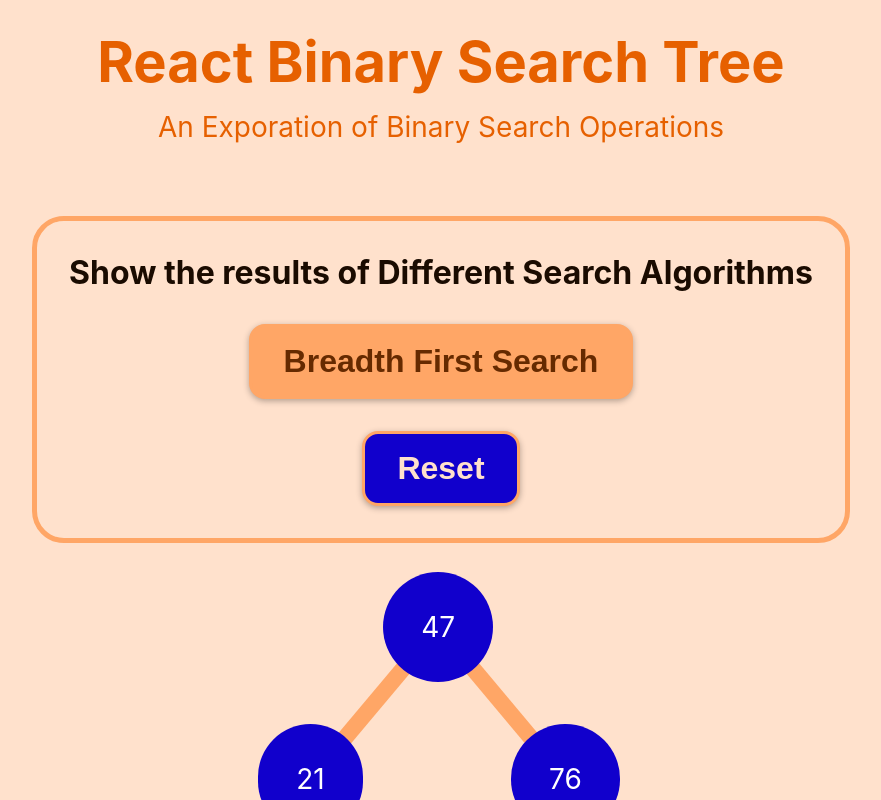
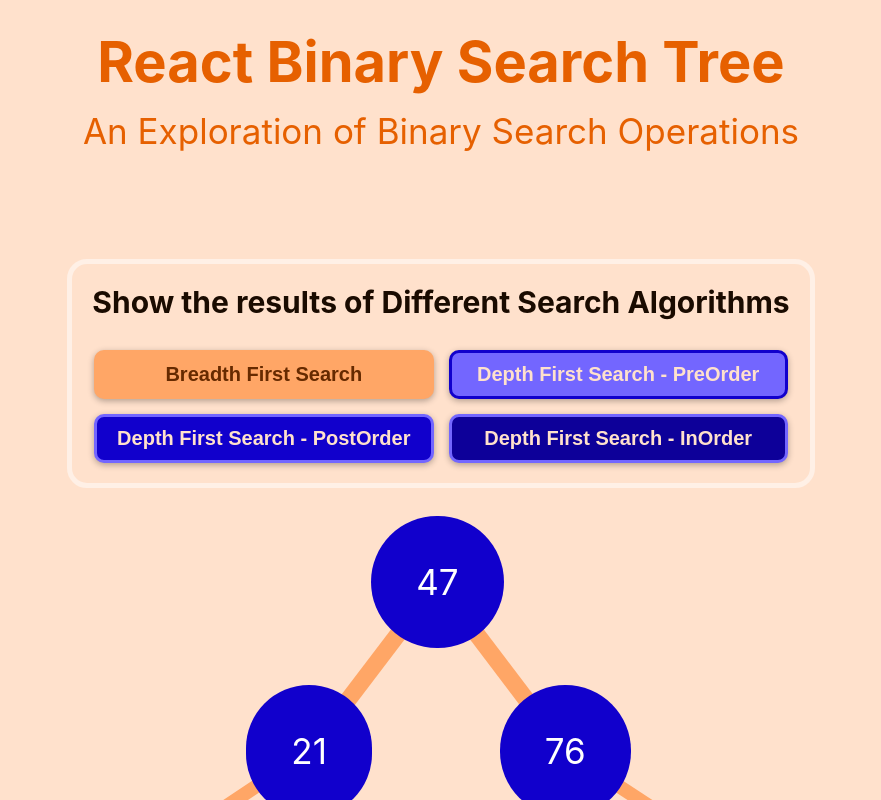
Before and after one commit to JasonToups/react-binary-search, a React (Vite) app: page / in a window 1280 px wide. Shown: the whole page, without its empty margins (199-1080 px from the left). Built offline with nearby package versions, Linux system fonts and the light colour scheme.

Commit message:
style and structure updates

```diff
--- a/src/App.jsx
+++ b/src/App.jsx
@@ -72,18 +72,46 @@ class BST {
   }
   // Depth First Search
   DFSPreOrder() {
-    let currentNode = this.root;
-    let queue = [];
+    let rootNode = this.root;
     let results = [];
-    if (!currentNode) return results;
-    queue.push(currentNode);
+    if (!rootNode) return results;
 
-    while (queue.length) {
-      currentNode = queue.shift();
+    const traverse = (currentNode) => {
       results.push(currentNode.value);
-      if (currentNode.left) queue.push(currentNode.left);
-      if (currentNode.right) queue.push(currentNode.right);
-    }
+      if (currentNode.left) traverse(currentNode.left);
+      if (currentNode.right) traverse(currentNode.right);
+    };
+
+    traverse(rootNode);
+    return results;
+  }
+  DFSPostOrder() {
+    let rootNode = this.root;
+    let results = [];
+    if (!rootNode) return results;
+
+    const traverse = (currentNode) => {
+      if (currentNode.left) traverse(currentNode.left);
+      if (currentNode.right) traverse(currentNode.right);
+      results.push(currentNode.value);
+    };
+
+    traverse(rootNode);
+    return results;
+  }
+
+  DFSInOrder() {
+    let rootNode = this.root;
+    let results = [];
+    if (!rootNode) return results;
+
+    const traverse = (currentNode) => {
+      if (currentNode.left) traverse(currentNode.left);
+      results.push(currentNode.value);
+      if (currentNode.right) traverse(currentNode.right);
+    };
+
+    traverse(rootNode);
     return results;
   }
 }
@@ -99,7 +127,6 @@ myTree.insert(52);
 myTree.insert(82);
 
 function App() {
-  const [clicked, setClicked] = useState(false);
   const [results, setResults] = useState([]);
   const oneRef = useRef(null);
   const twoRef = useRef(null);
@@ -238,22 +265,27 @@ function App() {
   }, []);
 
   return (
-    <div className="app" data-clicked={clicked}>
+    <div className="app">
       <header>
         <h1>React Binary Search Tree</h1>
-        <aside>An Exporation of Binary Search Operations</aside>
+        <aside>An Exploration of Binary Search Operations</aside>
       </header>
       <main>
         <div className="content-container">
-          <div className="card">
+          <div className="card color-bg-low">
             <h2>Show the results of Different Search Algorithms</h2>
             <div className="button-container">
               <button onClick={() => setResults(myTree.BFS())}>Breadth First Search</button>
-              {/* <button onClick={() => setResults(myTree.DFS())}>Depth First Search</button> */}
+              <button className="accent-high" onClick={() => setResults(myTree.DFSPreOrder())}>
+                Depth First Search - PreOrder
+              </button>
+              <button className="accent" onClick={() => setResults(myTree.DFSPostOrder())}>
+                Depth First Search - PostOrder
+              </button>
+              <button className="accent-low" onClick={() => setResults(myTree.DFSInOrder())}>
+                Depth First Search - InOrder
+              </button>
             </div>
-            <button onClick={() => setResults([])} className="accent">
-              Reset
-            </button>
           </div>
 
           <section className="binary-tree-container" ref={containerRef}>
@@ -303,8 +335,14 @@ function App() {
               </div>
             </div>
           </section>
-          <section className="results-container">
-            {results.length > 0 ? (
+          {results.length > 0 ? (
+            <section className="results-container card color-bg-high">
+              <div className="results-header">
+                <h3>Results</h3>
+                <button className="cancel" onClick={() => setResults([])}>
+                  Reset
+                </button>
+              </div>
               <code className="code-container">
                 [
                 {results.map((result, index) => (
@@ -315,10 +353,12 @@ function App() {
                 ))}
                 ]
               </code>
-            ) : (
-              <p>No results yet</p>
-            )}
-          </section>
+            </section>
+          ) : (
+            <section className="instructions">
+              <aside>Choose a search algorithm to see the results.</aside>
+            </section>
+          )}
         </div>
       </main>
       <footer>by: Jason Toups</footer>
--- a/src/index.css
+++ b/src/index.css
@@ -69,6 +69,12 @@ header {
   margin-bottom: 1em;
 }
 
+aside {
+  font-size: clamp(1em, 4vw, 1.25em);
+  color: var(--color-text-light);
+  margin-bottom: 1em;
+}
+
 footer {
   height: fit-content;
   display: flex;
@@ -101,43 +107,13 @@ h1 {
   margin-bottom: 0.25em;
 }
 
-h2,
-h3 {
-  font-size: 1em;
+h2 {
+  font-size: 1.5em;
   margin-bottom: 1em;
 }
-
-code {
-  font-size: 2em;
-}
-
-svg line {
-  stroke: var(--color-border);
-  stroke-width: 2px;
-}
-
-.content-container {
-  display: flex;
-  flex-direction: column;
-  align-items: center;
-  justify-content: center;
-  width: 100%;
-  max-width: 1000px;
-}
-
-.results-container {
-  display: flex;
-  flex-direction: column;
-  align-items: center;
-  justify-content: flex-end;
-  width: 100%;
-  min-height: 5em;
-}
-
-.code-container .result.active {
-  color: var(--color-accent-light);
-  font-size: 2em;
-  font-weight: bold;
+h3 {
+  font-size: 1.25em;
+  margin-bottom: 0.25em;
 }
 
 button {
@@ -157,14 +133,73 @@ button {
 button.accent {
   background-color: var(--color-accent);
   color: var(--color-bg-low);
+  border: 3px solid var(--color-accent-light);
+}
+
+button.accent-low {
+  background-color: var(--color-accent-dark);
+  color: var(--color-bg-low);
+  border: 3px solid var(--color-accent-light);
+}
+
+button.accent-high {
+  background-color: var(--color-accent-light);
+  color: var(--color-bg-low);
+  border: 3px solid var(--color-accent);
+}
+
+button.cancel {
+  background-color: var(--color-cancel);
+  color: var(--color-text-light);
+  border: none;
+}
+
+code {
+  font-size: 1.75em;
+}
+
+svg line {
+  stroke: var(--color-border);
+  stroke-width: 2px;
+}
+
+.content-container {
+  display: flex;
+  flex-direction: column;
+  align-items: center;
+  justify-content: center;
+  width: 100%;
+  max-width: 1000px;
+  font-size: 1.25em;
+}
+
+.results-container {
+  display: flex;
+  flex-direction: column;
+  align-items: center;
+  justify-content: flex-end;
+  width: 100%;
+  min-height: 5em;
+}
+
+.results-header {
+  display: flex;
+  justify-content: space-between;
+  align-items: center;
+  width: 100%;
+  margin-bottom: 1em;
+}
+
+.code-container .result.active {
+  color: var(--color-accent-light);
+  font-size: 2em;
+  font-weight: bold;
 }
 
 .button-container {
-  display: flex;
-  justify-content: center;
-  align-items: center;
+  display: grid;
+  grid-template-columns: repeat(2, 1fr);
   gap: 0.75em;
-  margin-bottom: 1em;
 }
 
 section {
@@ -288,14 +323,33 @@ section {
   height: fit-content;
   border-radius: 1em;
   border: solid 5px var(--color-border);
+  background-color: var(--color-bg-mid);
   display: flex;
   flex-direction: column;
   justify-content: center;
   align-items: center;
-  font-size: 2em;
   padding: 1em;
 }
 
 .card.color-border {
   border-color: var(--color-bg-mid);
 }
+
+.card.color-bg-low {
+  background-color: var(--color-bg-low);
+  border-color: var(--color-bg-mid);
+}
+
+.card.color-bg-high {
+  background-color: var(--color-bg-high);
+  border-color: var(--color-bg-mid);
+}
+
+.instructions {
+  display: flex;
+  justify-content: center;
+  align-items: center;
+  padding: 1.5em;
+  width: 100%;
+  height: 100%;
+}
```
